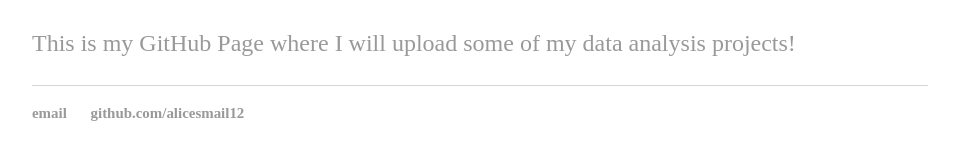
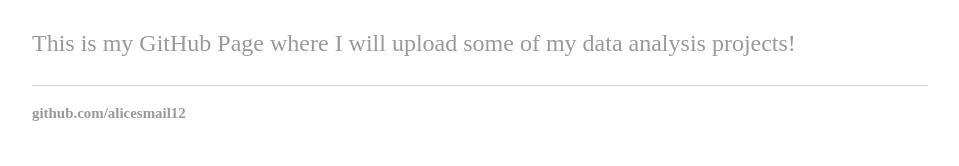
Before and after one commit to alicesmail12/alicesmail12.github.io, a Jekyll site: the page built from index.html, in a window 1280 px wide. Shown: the part 134-300 px from the top of the page, without its empty margins (160-1119 px from the left). Built offline with Jekyll 4.4.1, drawn with Linux system fonts in a browser that asks for light colours; some web fonts are replaced.

Commit message:
Update default.html

```diff
--- a/_layouts/default.html
+++ b/_layouts/default.html
@@ -24,7 +24,6 @@
 			</div><!-- /.container -->
 			<footer>
 	    		<ul>
-	        		<li><a href="">email</a></li>
 	        		<li><a href="https://github.com/alicesmail12">github.com/alicesmail12</a></li>
 				</ul>
 			</footer>
```
